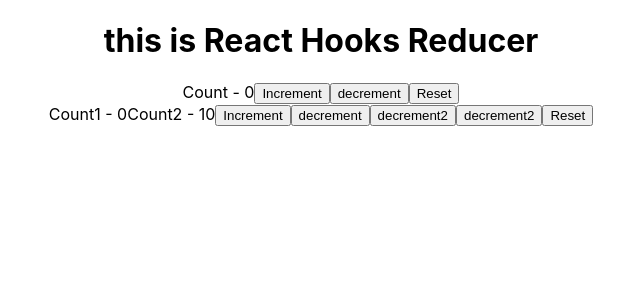
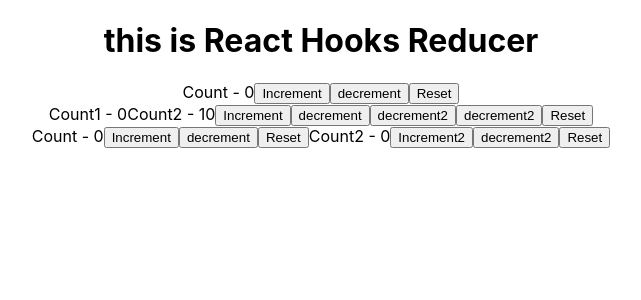
Before and after one commit to muralitharan805/react_warmup, a React (Create React App) app: page / in a window 1280 px wide. Shown: the top 300 px of the page, without its empty margins (319-960 px from the left). Built offline with nearby package versions, Linux system fonts and the light colour scheme.

Commit message:
multiple reduce

```diff
--- a/src/App.js
+++ b/src/App.js
@@ -1,6 +1,7 @@
 import './App.css';
 import Counter from './Counter';
 import Counter2 from './Counter2';
+import Counter3 from './Counter3';
 
 function App() {
   return (
@@ -8,6 +9,7 @@
       <h1>this is React Hooks Reducer</h1>
       <Counter></Counter>
       <Counter2></Counter2>
+      <Counter3></Counter3>
     </div>
 
   );
--- /dev/null
+++ b/src/Counter3.js
@@ -0,0 +1,38 @@
+import React, { useReducer } from 'react'
+
+
+const initialState=0
+
+const reducer =(state,action)=>{
+  switch (action) {
+    case 'increment':
+      return state+1
+    case 'decrement':
+      return state-1
+    case 'reset':
+      return initialState
+    default:
+      return state
+  }
+}
+function Counter3() {
+  const [count,dispatch]=useReducer(reducer,initialState)
+  const [count2,dispatch2]=useReducer(reducer,initialState)
+  return (
+    <div>
+      Count - {count}
+      <button onClick={()=>dispatch('increment')}>Increment</button>
+      <button onClick={()=>dispatch('decrement')}>decrement</button>
+      <button onClick={()=>dispatch('reset')}>Reset</button>
+
+      Count2 - {count}
+
+      <button onClick={()=>dispatch('increment')}>Increment2</button>
+      <button onClick={()=>dispatch('decrement')}>decrement2</button>
+      <button onClick={()=>dispatch('reset')}>Reset</button>
+
+    </div>
+  )
+}
+
+export default Counter3
```
